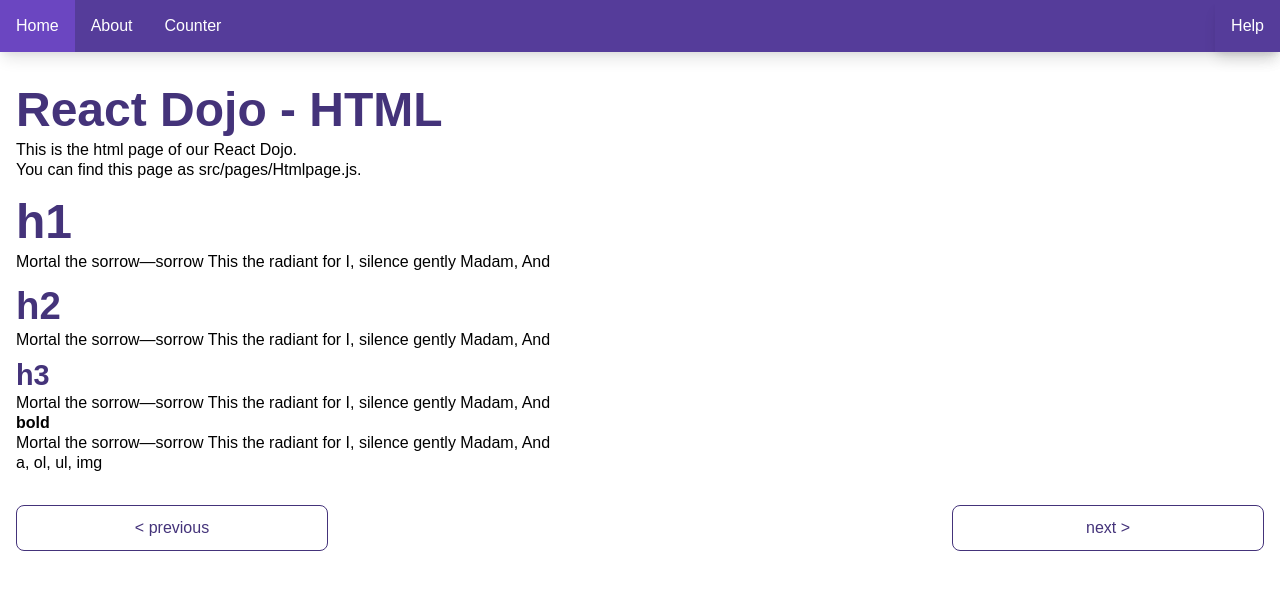
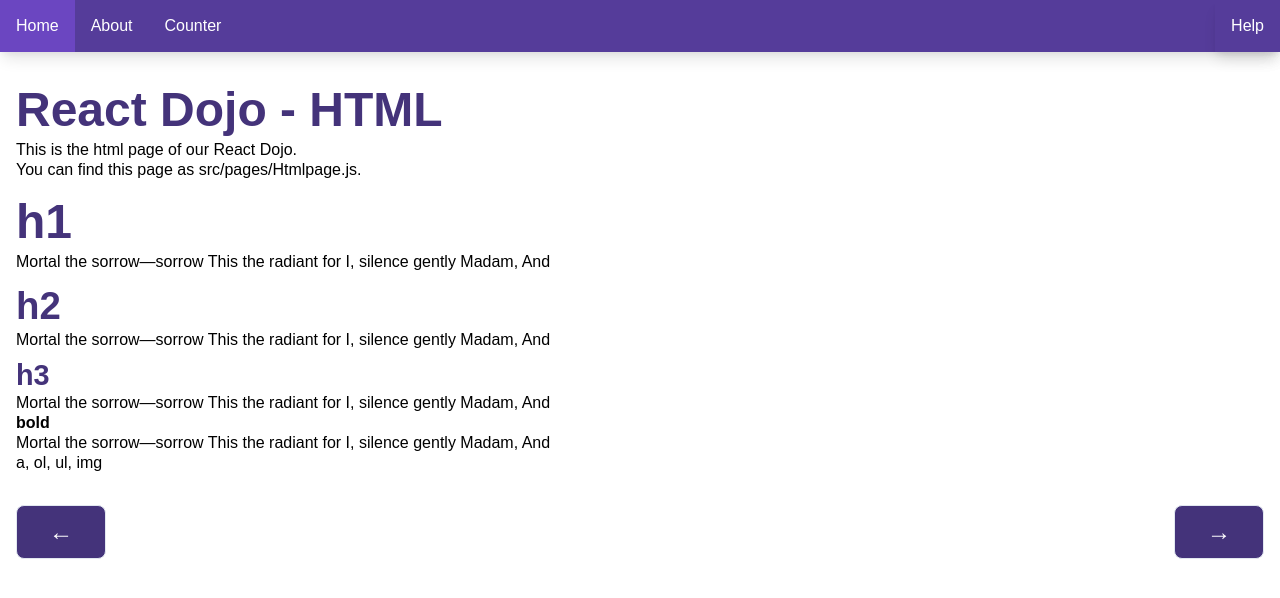
Before and after one commit to Popl7/react-dojo-sandbox, a React (Create React App) app: page /html in a window 1280 px wide. Shown: the top 598 px of the page. Built offline with nearby package versions, Linux system fonts and the light colour scheme.

Commit message:
updated navbuttons

```diff
--- a/src/components/NavButton.js
+++ b/src/components/NavButton.js
@@ -5,7 +5,7 @@
   return (
     <Link
       to={to}
-      className="border w-1/4 px-4 py-3 border-purple-900 rounded-lg hover:bg-purple-900 hover:text-white hover:no-underline text-center"
+      className="border px-8 py-4 bg-purple-900 rounded-lg text-white hover:no-underline text-center text-2xl"
     >
       {children}
     </Link>
@@ -13,11 +13,11 @@
 }
 
 export function PreviousButton({ to }) {
-  return <NavButton to={to}>&lt; previous</NavButton>;
+  return <NavButton to={to}>←</NavButton>;
 }
 
-export function NextButton({ to }) {
-  return <NavButton to={to}>next &gt;</NavButton>;
+export function NextButton({ to, title }) {
+  return <NavButton to={to}>→</NavButton>;
 }
 
 export function NavButtons({ previous, next }) {
--- a/src/styles.css
+++ b/src/styles.css
@@ -32,11 +32,6 @@
 h6 {
   font-size: 1em;
 }
-
-a,
-a:visited {
-  color: #44337a;
+small {
+  font-size: 0.5em;
 }
-a:hover {
-  text-decoration: underline;
-}
```
